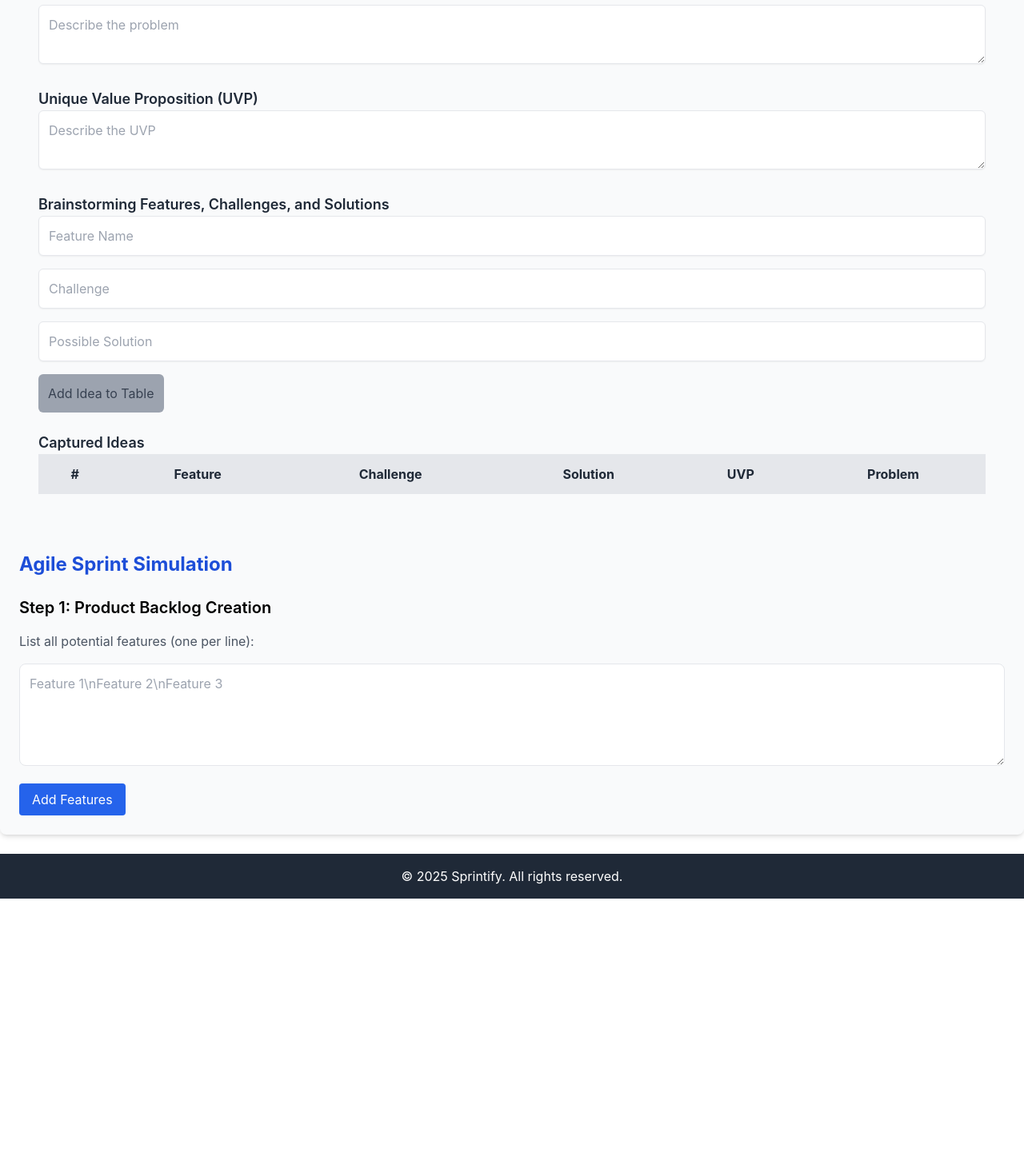
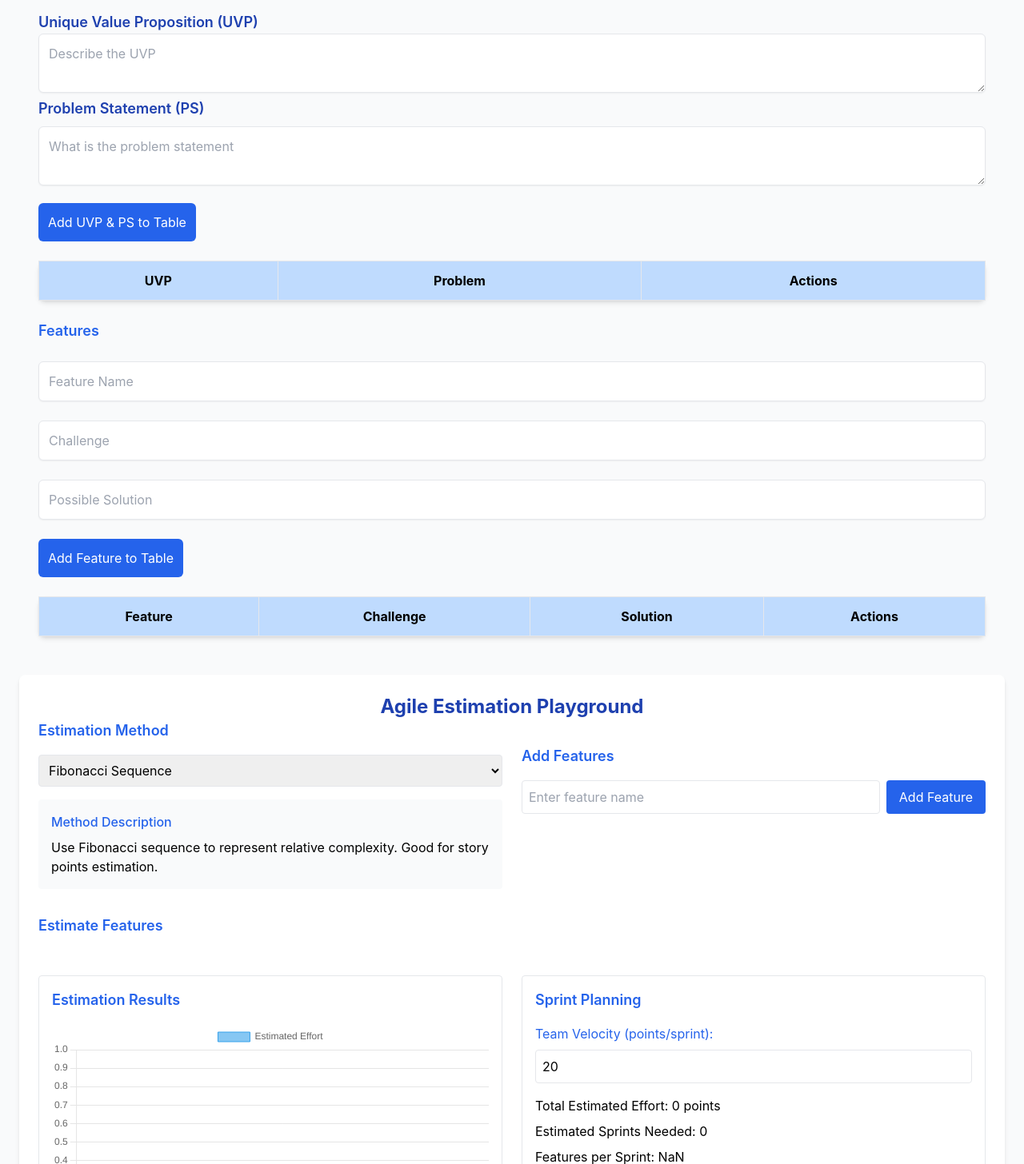
Before and after one commit to Zanarepo/Sprint-Planning-Tool, a React (Create React App) app: page /sprints in a window 1280 px wide. Shown: the part 234-1690 px from the top of the page at 80% size. Before the commit the page ends 1358 px from the top, so only its background shows below. Built offline with nearby package versions, Linux system fonts and the light colour scheme.

Commit message:
improved UI

```diff
--- a/package.json
+++ b/package.json
@@ -6,6 +6,7 @@
     "@shadcn/ui": "^0.0.4",
     "@tanstack/react-table": "^8.20.6",
     "axios": "^1.7.9",
+    "chart.js": "^4.4.7",
     "cra-template": "1.2.0",
     "html2pdf": "^0.0.11",
     "html2pdf.js": "^0.10.2",
@@ -13,6 +14,7 @@
     "lucide-react": "^0.474.0",
     "react": "^18.3.1",
     "react-beautiful-dnd": "^13.1.1",
+    "react-chartjs-2": "^5.3.0",
     "react-dom": "^18.3.1",
     "react-icons": "^5.4.0",
     "react-router-dom": "^7.1.1",
--- a/src/component/Navbar.js
+++ b/src/component/Navbar.js
@@ -3,10 +3,12 @@ import { Link } from "react-router-dom";
 
 const Navbar = () => {
   return (
-    <nav className="w-full bg-blue-600 p-4 text-white flex justify-between">
+    <nav className="fixed top-0 left-0 w-full bg-blue-600 p-4 text-white flex justify-between items-center z-50 shadow-md">
       <h1 className="text-xl font-bold">Sprintify</h1>
-      <Link to="/" className="hover:underline">Home</Link>
-      <Link to="/sprints" className="hover:underline">Try Sprintify</Link>
+      <div className="flex gap-6 justify-end">
+        <Link to="/" className="hover:underline">Home</Link>
+        <Link to="/sprints" className="hover:underline">Try Sprintify</Link>
+      </div>
     </nav>
   );
 };
--- a/src/component/Simulate.js
+++ b/src/component/Simulate.js
@@ -1,147 +1,167 @@
 import { useState, useEffect } from "react";
-//import HowToUse from './HowToUse'
+
 export default function ProductBrainstorming() {
-  const [timer, setTimer] = useState(5 * 60); // 5 minutes timer
+  const [timer, setTimer] = useState(5 * 60);
   const [problem, setProblem] = useState("");
   const [uvp, setUvp] = useState("");
   const [features, setFeatures] = useState([]);
+  const [uvpList, setUvpList] = useState([]);
   const [currentFeature, setCurrentFeature] = useState("");
   const [currentChallenge, setCurrentChallenge] = useState("");
   const [currentSolution, setCurrentSolution] = useState("");
-  const [error, setError] = useState(""); // To hold error message
+  const [editingFeatureIndex, setEditingFeatureIndex] = useState(null);
+  const [editingUvpIndex, setEditingUvpIndex] = useState(null);
+  const [ setError] = useState("");
 
   useEffect(() => {
     if (timer > 0) {
-      const interval = setInterval(() => {
-        setTimer((prev) => prev - 1);
-      }, 1000);
+      const interval = setInterval(() => setTimer((prev) => prev - 1), 1000);
       return () => clearInterval(interval);
     }
   }, [timer]);
 
   const handleAddFeature = () => {
     if (currentFeature && currentChallenge && currentSolution) {
-      setFeatures([
-        ...features,
-        { feature: currentFeature, challenge: currentChallenge, solution: currentSolution },
-      ]);
+      if (editingFeatureIndex !== null) {
+        const updatedFeatures = [...features];
+        updatedFeatures[editingFeatureIndex] = {
+          feature: currentFeature,
+          challenge: currentChallenge,
+          solution: currentSolution,
+        };
+        setFeatures(updatedFeatures);
+        setEditingFeatureIndex(null);
+      } else {
+        setFeatures([...features, { feature: currentFeature, challenge: currentChallenge, solution: currentSolution }]);
+      }
       setCurrentFeature("");
       setCurrentChallenge("");
       setCurrentSolution("");
-      setError(""); // Clear error on successful addition
+      setError("");
     } else {
-      setError("All fields are required!"); // Show error if fields are incomplete
+      setError("All fields are required!");
     }
   };
 
-  const isFormValid = currentFeature && currentChallenge && currentSolution; // Check if form is valid
+  const handleEditFeature = (index) => {
+    const item = features[index];
+    setCurrentFeature(item.feature);
+    setCurrentChallenge(item.challenge);
+    setCurrentSolution(item.solution);
+    setEditingFeatureIndex(index);
+  };
+
+  const handleDeleteFeature = (index) => {
+    setFeatures(features.filter((_, i) => i !== index));
+  };
+
+  const handleAddUvp = () => {
+    if (uvp && problem) {
+      if (editingUvpIndex !== null) {
+        const updatedUvpList = [...uvpList];
+        updatedUvpList[editingUvpIndex] = { uvp, problem };
+        setUvpList(updatedUvpList);
+        setEditingUvpIndex(null);
+      } else {
+        setUvpList([...uvpList, { uvp, problem }]);
+      }
+      setUvp("");
+      setProblem("");
+    }
+  };
+
+  const handleEditUvp = (index) => {
+    const item = uvpList[index];
+    setUvp(item.uvp);
+    setProblem(item.problem);
+    setEditingUvpIndex(index);
+  };
+
+  const handleDeleteUvp = (index) => {
+    setUvpList(uvpList.filter((_, i) => i !== index));
+  };
 
   return (
-    <div className="p-6 space-y-6 bg-gray-50 min-h-screen">
+    <div className="p-6 space-y-6 bg-gray-50 min-h-screen mt-8">
+     <h1 className="text-2xl font-bold text-blue-800 text-center">Product Brainstorming</h1>
 
-      <h1 className="text-2xl font-bold text-gray-800">Product Brainstorming</h1>
-
-      {/* Timer */}
       <div className="mb-4 text-gray-700 font-semibold">
         Time Remaining: {Math.floor(timer / 60)}:{String(timer % 60).padStart(2, "0")}
       </div>
 
-      {/* Problem Section */}
       <div>
-        <h2 className="text-lg font-semibold text-gray-800">Problem the Product Solves</h2>
-        <textarea
-          value={problem}
-          onChange={(e) => setProblem(e.target.value)}
-          placeholder="Describe the problem"
-          className="w-full p-3 border rounded-md shadow-sm"
-        />
-      </div>
-
-      {/* UVP Section */}
-      <div>
-        <h2 className="text-lg font-semibold text-gray-800">Unique Value Proposition (UVP)</h2>
+        <h2 className="text-lg font-semibold text-blue-800">Unique Value Proposition (UVP) </h2>
         <textarea
           value={uvp}
           onChange={(e) => setUvp(e.target.value)}
           placeholder="Describe the UVP"
           className="w-full p-3 border rounded-md shadow-sm"
         />
+        <h2 className="text-lg font-semibold text-blue-800">Problem Statement (PS)</h2>
+        <textarea
+          value={problem}
+          onChange={(e) => setProblem(e.target.value)}
+          placeholder="What is the problem statement"
+          className="w-full p-3 border rounded-md shadow-sm mt-2"
+        />
+        <button onClick={handleAddUvp} className="mt-4 p-3 bg-blue-600 text-white rounded-md hover:bg-blue-700">
+          {editingUvpIndex !== null ? "Update" : "Add"} UVP & PS to Table
+        </button>
       </div>
 
-      {/* Idea Input Fields */}
-      <div className="mt-6">
-        <h2 className="text-lg font-semibold text-gray-800">Brainstorming Features, Challenges, and Solutions</h2>
-        <div className="space-y-4">
-          <input
-            type="text"
-            value={currentFeature}
-            onChange={(e) => setCurrentFeature(e.target.value)}
-            placeholder="Feature Name"
-            className="p-3 border rounded-md w-full shadow-sm"
-          />
-          <input
-            type="text"
-            value={currentChallenge}
-            onChange={(e) => setCurrentChallenge(e.target.value)}
-            placeholder="Challenge"
-            className="p-3 border rounded-md w-full shadow-sm"
-          />
-          <input
-            type="text"
-            value={currentSolution}
-            onChange={(e) => setCurrentSolution(e.target.value)}
-            placeholder="Possible Solution"
-            className="p-3 border rounded-md w-full shadow-sm"
-          />
+      <table className="min-w-full border bg-white shadow-md rounded-lg">
+        <thead className="bg-blue-200">
+          <tr>
+            <th className="border p-3">UVP</th>
+            <th className="border p-3">Problem</th>
+            <th className="border p-3">Actions</th>
+          </tr>
+        </thead>
+        <tbody>
+          {uvpList.map((item, index) => (
+            <tr key={index}>
+              <td className="border p-3">{item.uvp}</td>
+              <td className="border p-3">{item.problem}</td>
+              <td className="border p-3">
+                <button onClick={() => handleEditUvp(index)} className="mr-2 text-blue-600">Edit</button>
+                <button onClick={() => handleDeleteUvp(index)} className="text-red-600">Delete</button>
+              </td>
+            </tr>
+          ))}
+        </tbody>
+      </table>
 
-          {/* Display error message if required fields are not filled */}
-          {error && <p className="text-red-600">{error}</p>}
+      <h2 className="text-lg font-semibold text-blue-600">Features</h2>
+      <input type="text" value={currentFeature} onChange={(e) => setCurrentFeature(e.target.value)} placeholder="Feature Name" className="p-3 border rounded-md w-full shadow-sm" />
+      <input type="text" value={currentChallenge} onChange={(e) => setCurrentChallenge(e.target.value)} placeholder="Challenge" className="p-3 border rounded-md w-full shadow-sm" />
+      <input type="text" value={currentSolution} onChange={(e) => setCurrentSolution(e.target.value)} placeholder="Possible Solution" className="p-3 border rounded-md w-full shadow-sm" />
+      <button onClick={handleAddFeature} className="mt-4 p-3 bg-blue-600 text-white rounded-md hover:bg-blue-700">
+        {editingFeatureIndex !== null ? "Update" : "Add"} Feature to Table
+      </button>
 
-          <button
-            onClick={handleAddFeature}
-            disabled={!isFormValid}
-            className={`mt-4 p-3 rounded-md transition ${isFormValid ? 'bg-blue-600 text-white hover:bg-blue-700' : 'bg-gray-400 text-gray-700 cursor-not-allowed'}`}
-          >
-            Add Idea to Table
-          </button>
-        </div>
-      </div>
-
-      {/* Captured Ideas Table */}
-      <div className="mt-6">
-        <h2 className="text-lg font-semibold text-gray-800">Captured Ideas</h2>
-        <div className="overflow-x-auto">
-          <table className="min-w-full border-collapse border bg-white shadow-md rounded-lg">
-            <thead className="bg-gray-200 text-gray-800">
+      <table className="min-w-full border bg-white shadow-md rounded-lg">
+        <thead className="bg-blue-200">
           <tr>
-                <th className="border p-3">#</th>
             <th className="border p-3">Feature</th>
             <th className="border p-3">Challenge</th>
             <th className="border p-3">Solution</th>
-                <th className="border p-3">UVP</th>
-                <th className="border p-3">Problem</th>
+            <th className="border p-3">Actions</th>
           </tr>
         </thead>
         <tbody>
           {features.map((item, index) => (
-                <tr key={index} className="text-gray-700 text-center">
-                  <td className="border p-3 font-semibold">{index + 1}</td>
+            <tr key={index}>
               <td className="border p-3">{item.feature}</td>
               <td className="border p-3">{item.challenge}</td>
               <td className="border p-3">{item.solution}</td>
-                  <td className="border p-3">{uvp}</td>
-                  <td className="border p-3">{problem}</td>
+              <td className="border p-3">
+                <button onClick={() => handleEditFeature(index)} className="mr-2 text-blue-600">Edit</button>
+                <button onClick={() => handleDeleteFeature(index)} className="text-red-600">Delete</button>
+              </td>
             </tr>
           ))}
         </tbody>
       </table>
     </div>
-      </div>
-
-      {/* End Session Button */}
-      <div className="mt-6">
-
-      </div>
-    </div>
   );
 }
--- /dev/null
+++ b/src/component/SprintEstimator.js
@@ -0,0 +1,214 @@
+import { useState } from 'react';
+import { Bar } from 'react-chartjs-2';
+import {
+  Chart as ChartJS,
+  CategoryScale,
+  LinearScale,
+  BarElement,
+  Title,
+  Tooltip,
+  Legend,
+} from 'chart.js';
+
+ChartJS.register(
+  CategoryScale,
+  LinearScale,
+  BarElement,
+  Title,
+  Tooltip,
+  Legend
+);
+
+const estimationMethods = {
+  FIBONACCI: [1, 2, 3, 5, 8, 13, 21],
+  TSHIRT: ['XS', 'S', 'M', 'L', 'XL'],
+  HOURS: [1, 2, 4, 8, 16, 24, 40],
+  STORY_POINTS: [1, 2, 3, 5, 8, 13],
+  DOG_SIZE: ['Chihuahua', 'Poodle', 'Labrador', 'Husky', 'Great Dane']
+};
+
+export default function EstimationPlayground() {
+  const [features, setFeatures] = useState([]);
+  const [method, setMethod] = useState('FIBONACCI');
+  const [newFeature, setNewFeature] = useState('');
+  const [velocity, setVelocity] = useState(20);
+  const [estimates, setEstimates] = useState({});
+
+  const addFeature = () => {
+    if (!newFeature.trim()) return;
+    setFeatures([...features, newFeature]);
+    setNewFeature('');
+  };
+
+  const handleEstimate = (feature, value) => {
+    setEstimates(prev => ({
+      ...prev,
+      [feature]: {
+        ...prev[feature],
+        [method]: value
+      }
+    }));
+  };
+
+  const currentScale = estimationMethods[method];
+  const numericEstimates = features.map(feature =>
+    parseFloat(estimates[feature]?.[method]) || 0
+  );
+  const totalEstimate = numericEstimates.reduce((a, b) => a + b, 0);
+
+  const chartData = {
+    labels: features,
+    datasets: [{
+      label: 'Estimated Effort',
+      data: numericEstimates,
+      backgroundColor: 'rgba(54, 162, 235, 0.6)',
+      borderColor: 'rgba(54, 162, 235, 1)',
+      borderWidth: 1
+    }]
+  };
+
+  return (
+    <div className="p-6 bg-white rounded-lg shadow-md">
+      <h1 className="text-2xl font-bold text-blue-800 text-center">Agile Estimation Playground</h1>
+
+      <div className="grid grid-cols-1 md:grid-cols-2 gap-6 mb-8">
+        {/* Estimation Method Selection */}
+        <div className="space-y-4">
+          <h2 className="text-lg font-semibold text-blue-600">Estimation Method</h2>
+          <select
+            value={method}
+            onChange={(e) => setMethod(e.target.value)}
+            className="w-full p-2 border rounded"
+          >
+            <option value="FIBONACCI">Fibonacci Sequence</option>
+            <option value="TSHIRT">T-Shirt Sizing</option>
+            <option value="HOURS">Hours/Days</option>
+            <option value="STORY_POINTS">Story Points</option>
+            <option value="DOG_SIZE">Dog Size Analogy</option>
+          </select>
+
+          <div className="p-4 bg-gray-50 rounded">
+            <h3 className="font-medium mb-2 text-blue-600">Method Description</h3>
+            {method === 'FIBONACCI' && (
+              <p>Use Fibonacci sequence to represent relative complexity. Good for story points estimation.</p>
+            )}
+            {method === 'TSHIRT' && (
+              <p>T-Shirt sizes for quick, relative sizing. Convert to numbers for planning (XS=1, S=2, etc.)</p>
+            )}
+            {method === 'HOURS' && (
+              <p>Direct time estimation in hours/days. Useful for short-term task planning.</p>
+            )}
+            {method === 'STORY_POINTS' && (
+              <p>Abstract points representing effort. Focus on relative sizing rather than time.</p>
+            )}
+            {method === 'DOG_SIZE' && (
+              <p>Fun analogy for complexity estimation. Chihuahua=trivial, Great Dane=very complex.</p>
+            )}
+          </div>
+        </div>
+
+        {/* Feature Input */}
+        <div className="space-y-4">
+          <h2 className="text-lg font-semibold text-blue-600 mt-8">Add Features</h2>
+          <div className="flex gap-2">
+            <input
+              value={newFeature}
+              onChange={(e) => setNewFeature(e.target.value)}
+              placeholder="Enter feature name"
+              className="flex-1 p-2 border rounded"
+            />
+            <button
+              onClick={addFeature}
+              className="px-4 py-2 bg-blue-600 text-white rounded hover:bg-blue-700"
+            >
+              Add Feature
+            </button>
+          </div>
+        </div>
+      </div>
+
+      {/* Estimation Area */}
+      <div className="mb-8">
+        <h2 className="text-lg font-semibold mb-4 text-blue-600">Estimate Features</h2>
+        <div className="grid grid-cols-1 md:grid-cols-2 lg:grid-cols-3 gap-4">
+          {features.map(feature => (
+            <div key={feature} className="p-4 border rounded">
+              <h3 className="font-medium mb-2">{feature}</h3>
+              <div className="flex flex-wrap gap-2">
+                {currentScale.map(value => (
+                  <button
+                    key={value}
+                    onClick={() => handleEstimate(feature, value)}
+                    className={`px-3 py-1 rounded ${
+                      estimates[feature]?.[method] === value
+                        ? 'bg-blue-600 text-white'
+                        : 'bg-gray-100 hover:bg-gray-200'
+                    }`}
+                  >
+                    {value}
+                  </button>
+                ))}
+              </div>
+            </div>
+          ))}
+        </div>
+      </div>
+
+      {/* Results Visualization */}
+      <div className="grid grid-cols-1 md:grid-cols-2 gap-6">
+        <div className="p-4 border rounded">
+          <h2 className="text-lg font-semibold mb-4 text-blue-600">Estimation Results</h2>
+          <Bar data={chartData} />
+        </div>
+
+        {/* Velocity Planning */}
+        <div className="p-4 border rounded space-y-4">
+          <h2 className="text-lg font-semibold text-blue-600">Sprint Planning</h2>
+          <div>
+            <label className="block mb-2 text-blue-600" >Team Velocity (points/sprint):</label>
+            <input
+              type="number"
+              value={velocity}
+              onChange={(e) => setVelocity(e.target.value)}
+              className="w-full p-2 border rounded"
+            />
+          </div>
+          <div className="space-y-2">
+            <p>Total Estimated Effort: {totalEstimate} points</p>
+            <p>Estimated Sprints Needed: {Math.ceil(totalEstimate / velocity)}</p>
+            <p>Features per Sprint: {(features.length / (totalEstimate / velocity)).toFixed(1)}</p>
+          </div>
+        </div>
+      </div>
+
+      {/* Comparison Table */}
+      <div className="mt-8">
+        <h2 className="text-lg font-semibold mb-4 text-blue-600">Estimation Comparison</h2>
+        <div className="overflow-x-auto">
+          <table className="w-full border-collapse">
+            <thead >
+              <tr className="bg-gray-50 ">
+                <th className="p-2 text-left " >Feature</th>
+                {Object.keys(estimationMethods).map(method => (
+                  <th key={method} className="p-2 text-left">{method.replace('_', ' ')}</th>
+                ))}
+              </tr>
+            </thead>
+            <tbody>
+              {features.map(feature => (
+                <tr key={feature} className="border-t">
+                  <td className="p-2">{feature}</td>
+                  {Object.keys(estimationMethods).map(method => (
+                    <td key={method} className="p-2">
+                      {estimates[feature]?.[method] || '-'}
+                    </td>
+                  ))}
+                </tr>
+              ))}
+            </tbody>
+          </table>
+        </div>
+      </div>
+    </div>
+  );
+}
--- a/src/component/SprintSimulator.js
+++ b/src/component/SprintSimulator.js
@@ -1,6 +1,7 @@
 import { useState } from "react";
 import { DragDropContext, Droppable, Draggable } from "react-beautiful-dnd";
 import Simulate from './Simulate';
+import SprintEstimator from './SprintEstimator'
 
 export default function SprintSimulation() {
   const [stage, setStage] = useState("product_backlog");
@@ -108,9 +109,10 @@ export default function SprintSimulation() {
   };
 
   return (
-    <div className="p-6 space-y-6 bg-gray-50 rounded-lg shadow-md">
+    <div className="p-6 space-y-6 bg-gray-50 rounded-lg shadow-md mt-16">
       <Simulate />
-      <h1 className="text-2xl font-bold text-blue-700">Agile Sprint Simulation </h1>
+      <SprintEstimator/>
+      <h1 className="text-2xl font-bold text-blue-700 text-2xl  text-center">Agile Sprint Simulation </h1>
 
       {/* Edit Feature Modal */}
       {showEditModal && (
@@ -160,7 +162,7 @@ export default function SprintSimulation() {
               onClick={handleFeatureCreation}
               className="px-4 py-2 bg-blue-600 text-white rounded hover:bg-blue-700"
             >
-              Add Features
+              Add Features to List
             </button>
 
             {features.length > 0 && (
```
Also changed, not shown: src/component/HowToUse.js (line endings or trailing spaces), 1 other file (tests, documents, lock files or other folders). Lines whose indentation alone changed are shown as unchanged.
